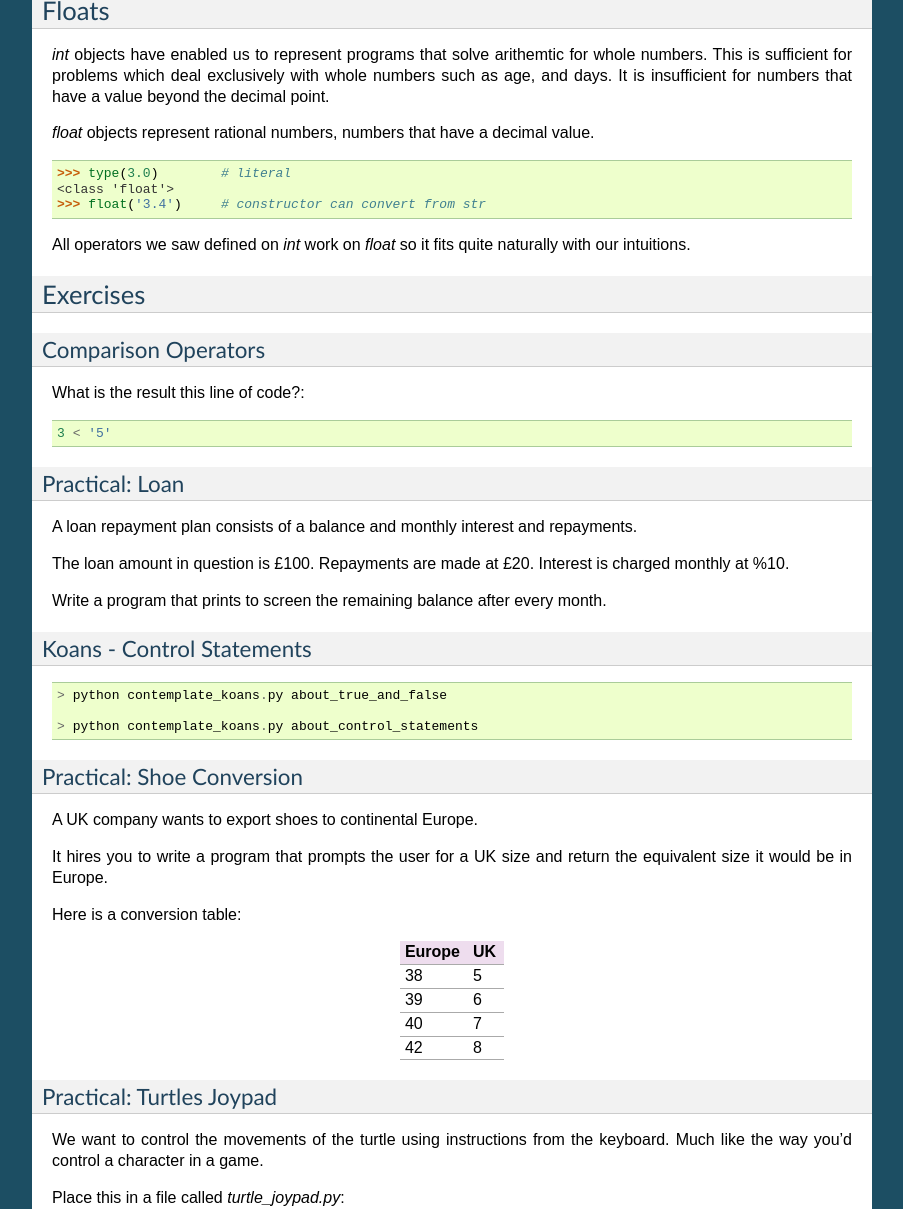
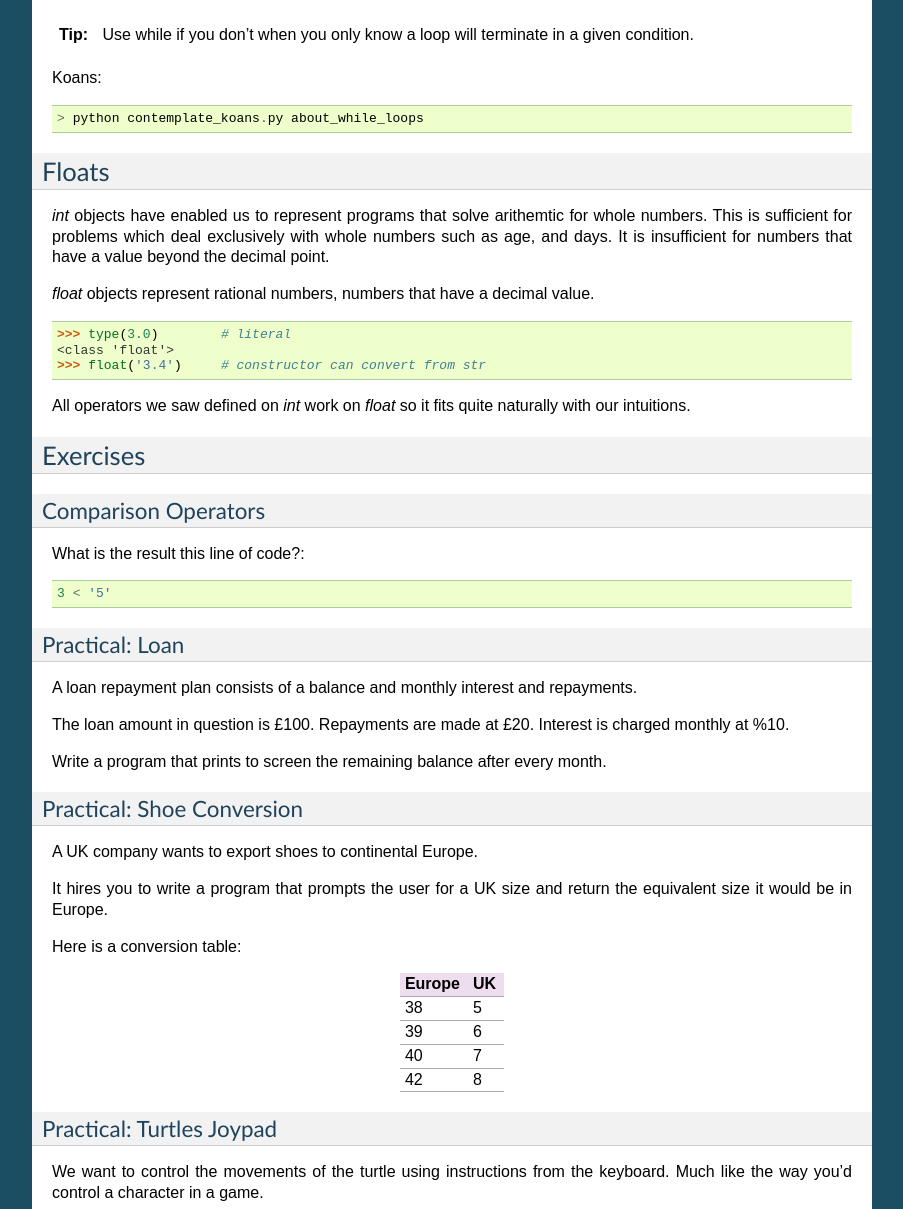
Before and after one commit to gu-lseg/intro-to-programming, a Sphinx documentation site: the page built from source/conditionals.rst, in a window 1280 px wide and 1400 px high, scrolled down 1742 px, cut to the strip 191-1400 px from the top of the window. Shown: the whole strip, without its empty margins (198-1101 px from the left). Built offline with Sphinx 7.4.7, drawn with Linux system fonts in a browser that asks for light colours; pages that are not in the unit, such as notebooks, are missing from menus; some of the changed text lies outside the part shown.

Commit message:
updated koan refs

```diff
--- a/source/conditionals.rst
+++ b/source/conditionals.rst
@@ -91,6 +95,10 @@ indefinitely. The condition defines when the loop will terminate.
 .. tip::
     Use while if you don't when you only know a loop will terminate in a given
     condition.
+
+Koans::
+
+    > python contemplate_koans.py about_while_loops
 
 Floats
 ======
@@ -132,15 +140,6 @@ The loan amount in question is £100. Repayments are made at £20. Interest is
 charged monthly at %10.
 
 Write a program that prints to screen the remaining balance after every month.
-
-Koans - Control Statements
---------------------------
-
-::
-
-    > python contemplate_koans.py about_true_and_false
-
-    > python contemplate_koans.py about_control_statements
 
 Practical: Shoe Conversion
 --------------------------
```
Also changed, not shown: other parts of source/conditionals.rst (+4 -0 lines).
